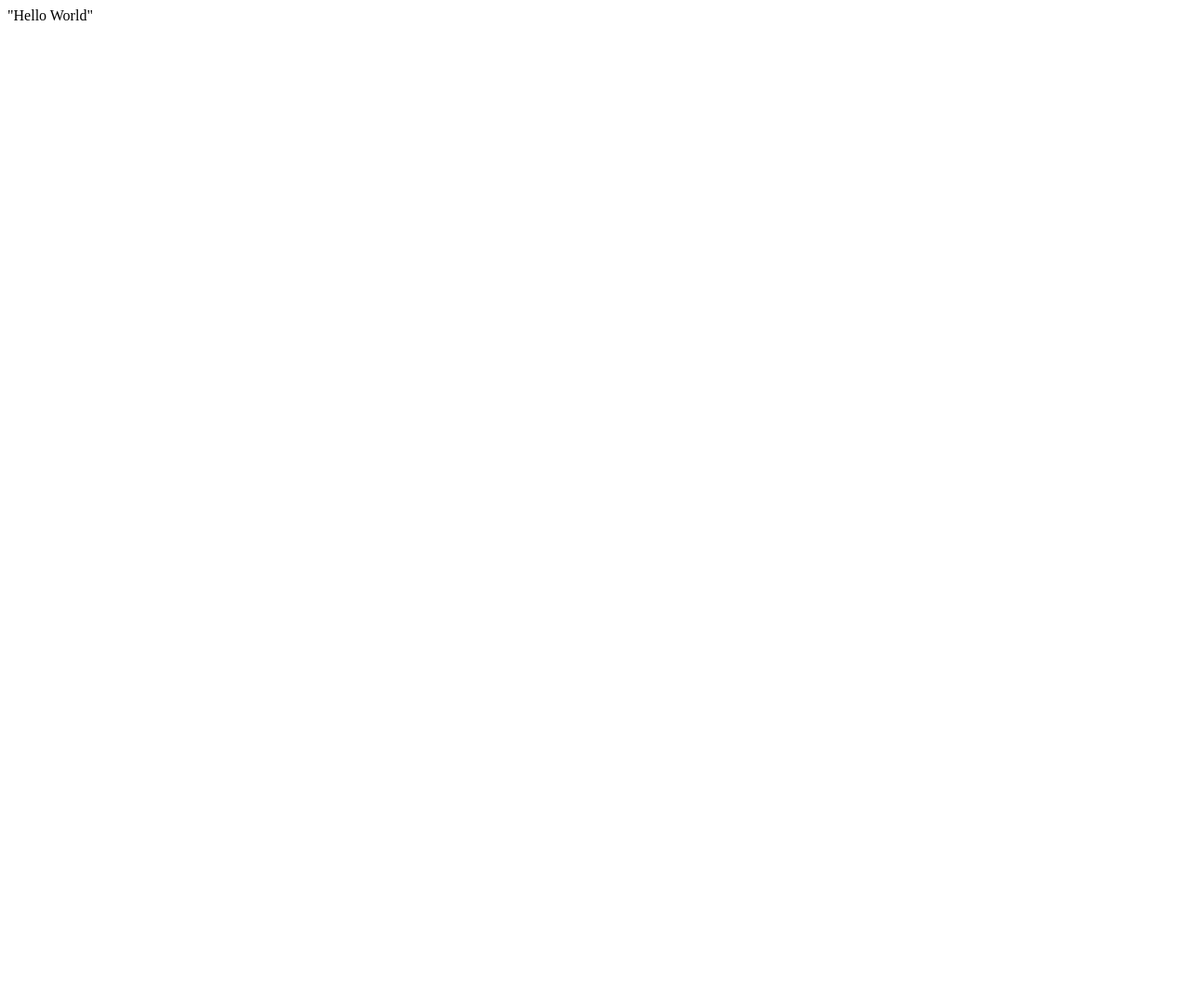
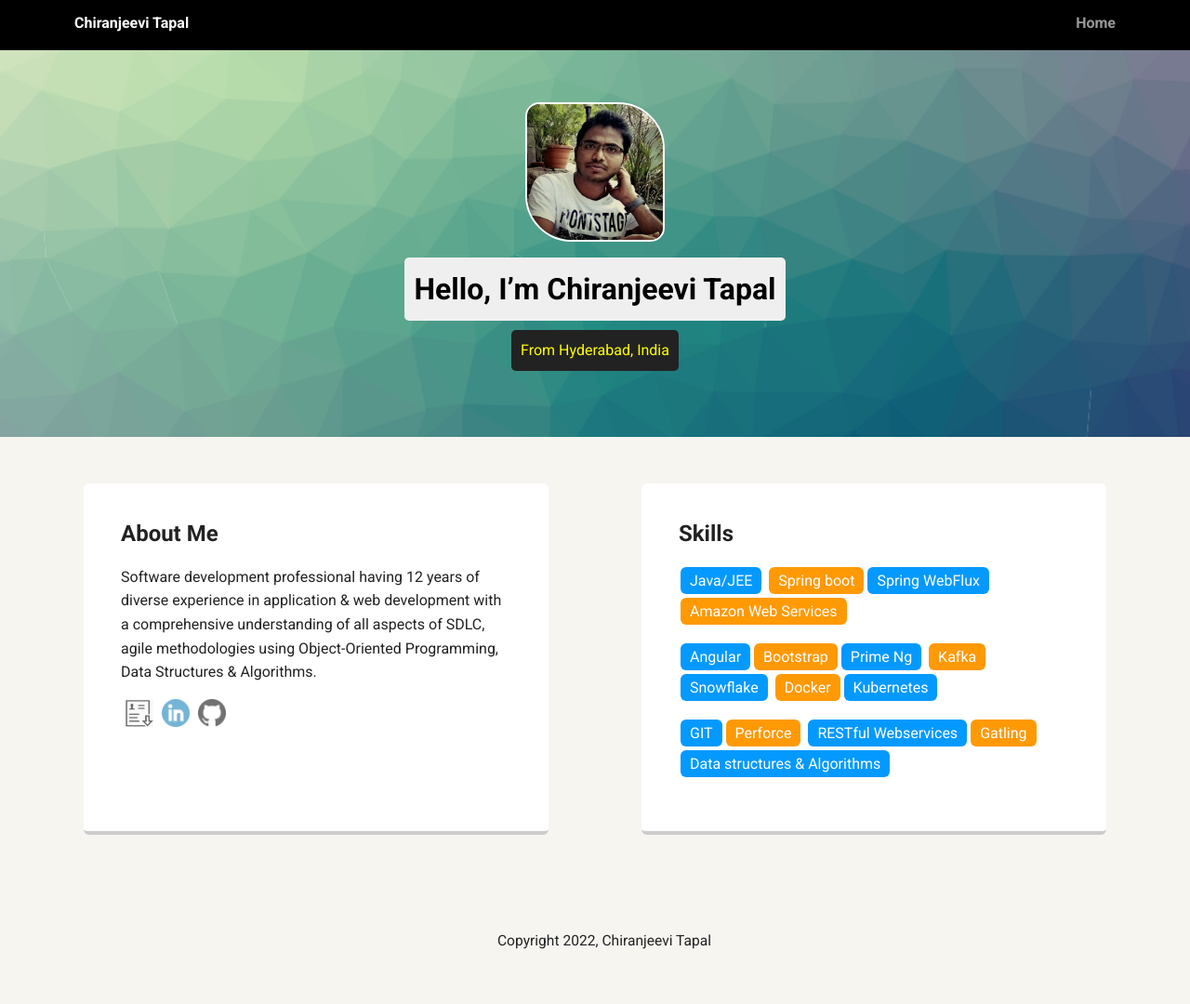
Before and after one commit to chiranjeevitapal/chiranjeevitapal.github.io, a plain HTML site: page index.html in a window 1280 px wide. Shown: the whole page at 93% size. Before the commit the page ends 800 px from the top, so only its background shows below. Drawn offline with Linux system fonts and the light colour scheme; a web font is replaced by a local one.

Commit message:
Added Profile Details

```diff
--- a/index.html
+++ b/index.html
@@ -1 +1,67 @@
-"Hello World"
+<!doctype html>
+<html lang="en">
+<head>
+  <meta charset="utf-8">
+  <title>Chiranjeevi Tapal's Profile</title>
+  <meta name="viewport" content="width=device-width, initial-scale=1.0">
+  <link rel="stylesheet" href="styles.css">
+  <link href="https://fonts.googleapis.com/css?family=Muli%7CRoboto:400,300,500,700,900" rel="stylesheet">
+</head>
+
+<body>
+
+  <div class="main-nav">
+      <ul class="nav">
+        <li class="name">Chiranjeevi Tapal</li>
+        <li><a href="index.html">Home</a></li>
+        <!--<li><a href="#">Experience</a></li>-->
+      </ul>
+  </div>
+
+  <header>
+    <img src="images/profile.jpg" alt="Picture of Chiranjeevi Tapal" class="profile-image">
+    <h1 class="tag name">Hello, I’m Chiranjeevi Tapal</h1>
+    <p class="tag location">From Hyderabad, India</p>
+  </header>
+
+  <main class="flex">
+    <div class="card">
+      <h2>About Me</h2>
+      <p>Software development professional having 12 years of diverse experience in application &
+        web development with a comprehensive understanding of all aspects of SDLC, agile
+        methodologies using Object-Oriented Programming, Data Structures & Algorithms.</p>
+      <p>
+        <a target="_blank" href="resume/Chiranjeevi_Tapal_12y_Resume.pdf" class="social resume" title="Resume">Resume</a>
+        <a target="_blank" href="https://www.linkedin.com/in/chiranjeevitapal/" class="social linkedin" title="LinkedIn">LinkedIn</a>
+        <a target="_blank" href="https://github.com/chiranjeevitapal" class="social github" title="GitHub">Github</a>
+      </p>
+    </div>
+
+    <div class="card">
+      <h2>Skills</h2>
+      <ul class="skills">
+        <li>Java/JEE</li>
+        <li>Spring boot</li><li>Spring WebFlux</li>
+        <li>Amazon Web Services</li>
+      </ul>
+
+      <ul class="skills">
+        <li>Angular</li><li>Bootstrap</li><li>Prime Ng</li>
+        <li>Kafka</li><li>Snowflake</li>
+        <li>Docker</li><li>Kubernetes</li>
+      </ul>
+
+      <ul class="skills">
+        <li>GIT</li><li>Perforce</li>
+        <li>RESTful Webservices</li><li>Gatling</li>
+        <li>Data structures & Algorithms</li>
+      </ul>
+      <!--<p>I’d like to work for a web design firm helping clients create an impressive online presence.</p>-->
+    </div>
+
+  </main>
+  <footer>
+    <p class="copyright">Copyright 2022, Chiranjeevi Tapal</p>
+  </footer>
+</body>
+</html>
--- /dev/null
+++ b/styles.css
@@ -0,0 +1,213 @@
+/* Global Layout Set-up */
+* {
+  box-sizing: border-box;
+}
+
+body {
+  margin: 0;
+  padding: 0;
+  text-align: center;
+  font-family: 'Roboto', sans-serif;
+  color: #222;
+  background: #f7f5f0;
+}
+/* Link Styles */
+
+a {
+  text-decoration: none;
+  color: #999;
+}
+a:hover {
+  color: #6633ff;
+}
+
+/* Section Styles */
+
+.main-nav {
+  width: 100%;
+  background: black;
+  min-height: 30px;
+  padding: 10px;
+  position: fixed;
+  text-align: center;
+}
+.nav {
+  display: flex;
+  justify-content: space-around;
+  font-weight: 700;
+  list-style-type: none;
+  margin: 0 auto;
+  padding: 0;
+}
+
+.nav .name {
+    display: block;
+    margin-right: auto;
+    color: white;
+}
+.nav li {
+  padding: 5px 10px 10px 10px;
+}
+.nav a {
+  transition: all .5s;
+}
+.nav a:hover {
+  color: white
+}
+
+header {
+  text-align: center;
+  background: url('images/header_background.jpg') no-repeat top center ;
+  background-size: cover;
+  overflow: hidden;
+  padding-top: 60px;
+}
+header {
+  line-height: 1.5;
+}
+header .profile-image {
+  margin-top: 50px;
+  width: 150px;
+  height: 150px;
+  border-radius: 15px 50px;
+  border: 2px solid white;
+  transition: all .5s;
+}
+header .profile-image:hover {
+  transform: scale(1.2) rotate(360deg);
+}
+.tag {
+  background-color: #efefef;
+  color: black;
+  padding: 10px;
+  border-radius: 5px;
+  display: table;
+  margin: 10px auto;
+}
+.location {
+  background-color: #222;
+  color: yellow;
+}
+.card {
+  margin: 30px;
+  padding: 20px 40px 40px;
+  max-width: 500px;
+  text-align: left;
+  background: #fff;
+  border-bottom: 4px solid #ccc;
+  border-radius: 6px;
+  transition: all .5s;
+}
+.card:hover {
+  border-color: #0080ff;
+}
+
+.aboutme-question {
+  padding-top: 20px;
+}
+
+ul.skills {
+  padding: 0;
+  text-align: left;
+}
+
+.skills li {
+  border-radius: 6px;
+  display: inline-block;
+  background: #ff9904;
+  color: white;
+  padding: 5px 10px;
+  margin: 2px;
+}
+
+.skills li:nth-child(odd) {
+  background: #0399ff;
+}
+
+footer {
+  width: 100%;
+  min-height: 30px;
+  padding: 20px 0 40px 20px;
+}
+
+footer .copyright {
+  top: -8px;
+  font-size: .75em;
+}
+
+footer ul {
+  list-style-type: none;
+  margin: 0;
+  padding: 0;
+}
+
+footer ul li {
+  display: inline-block;
+}
+
+a.social {
+  display: inline-block;
+  text-indent: -9999px;
+  margin-left: 5px;
+  width: 30px;
+  height: 30px;
+  background-size: 30px 30px;
+  opacity: .6;
+  transition: all .5s;
+}
+a.twitter {
+  background-image: url(images/twitter.svg);
+}
+a.linkedin {
+  background-image: url(images/linkedin.png);
+}
+a.resume {
+  background-image: url(images/resume.png);
+}
+a.github {
+  background-image: url(images/github.png);
+}
+a.social:hover {
+  opacity: 1;
+}
+.clearfix {
+  clear: both;
+}
+
+/* Styles for larger screens */
+@media screen and (min-width: 720px) {
+
+  .flex {
+      display: -ms-flexbox;      /* TWEENER - IE 10 */
+      display: flex;
+      max-width: 1200px;
+      -ms-flex-pack: distribute;
+      justify-content: space-around;
+      margin: 0 auto;
+  }
+
+  header {
+    min-height: 470px;
+  }
+
+  .nav {
+    max-width: 1200px;
+    padding: 0 30px;
+  }
+
+
+  main {
+    padding-top: 20px;
+  }
+
+  main p {
+    line-height: 1.6em;
+  }
+
+  footer {
+    font-size: 1.3em;
+    max-width: 1200px;
+    margin: 40px auto;
+  }
+
+}
```
Also changed, not shown: images/github.png (added), images/header_background.gif (added), images/header_background.jpg (added), images/linkedin.png (added), images/profile.jpg (added), images/resume.png (added), 1 other file.
